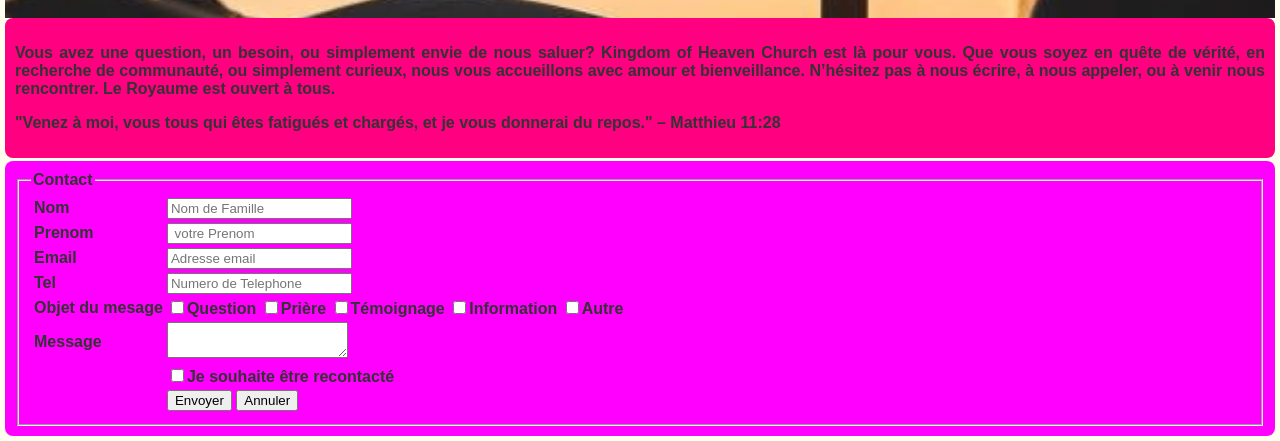
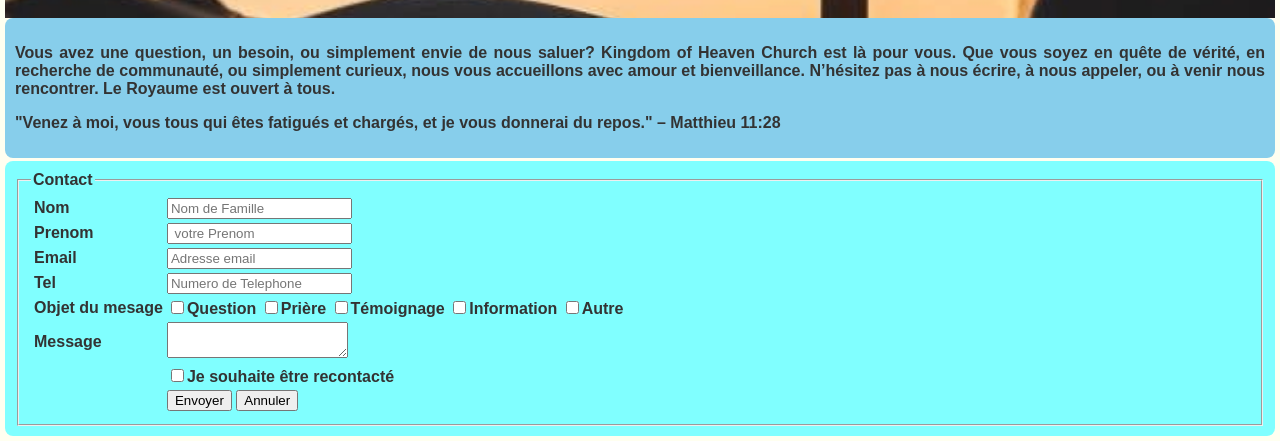
Before and after one commit to Quag06/Kingdom.of.Heaven.Church, a plain HTML site: page contact.html in a window 1280 px wide. Shown: the part 162-603 px from the top of the page. Drawn offline with Linux system fonts and the light colour scheme.

Commit message:
Update contact.html

```diff
--- a/contact.html
+++ b/contact.html
@@ -36,7 +36,7 @@
 	       .introduction{
 		    font-weight:bold;
 			border-radius:8px;
-			background-color:rgb(255,0,128);
+			background-color:#87CEEB;
 		    padding:10px;
 		    text-align:justify;
 		    margin-bottom:3px;
@@ -44,7 +44,7 @@
 			.formulaire{
 			font-weight:bold;
 			border-radius:8px;
-			background-color:rgb(255,0,255);
+			background-color:rgb(128,255,255);
 		    padding:10px;
 		    text-align:justify;
 		    margin-bottom:3px;
@@ -283,4 +283,5 @@
 					 <p>IRAKOZE Quick Agur </p>
 			</footer>
 		</body>
+
 </html>
```
